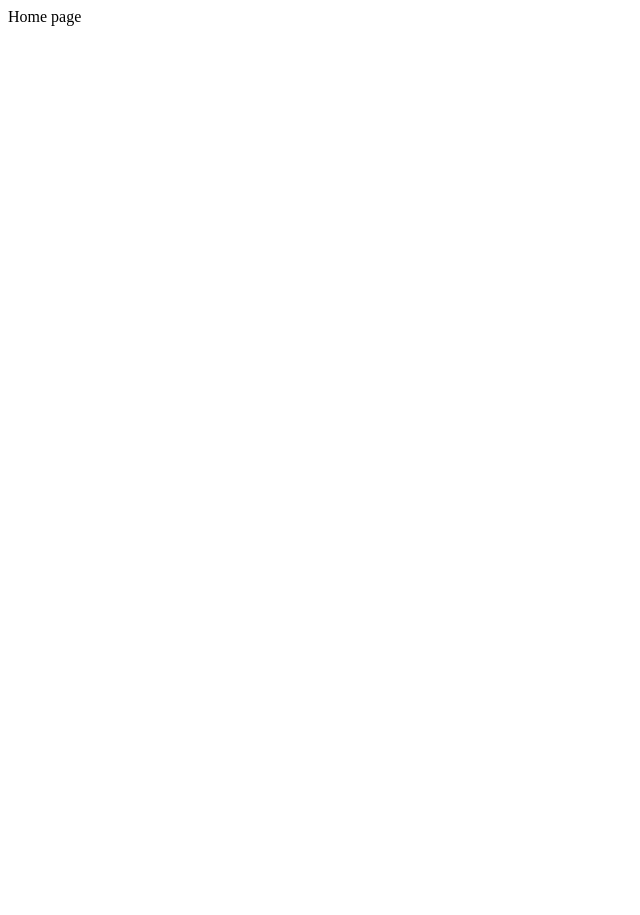
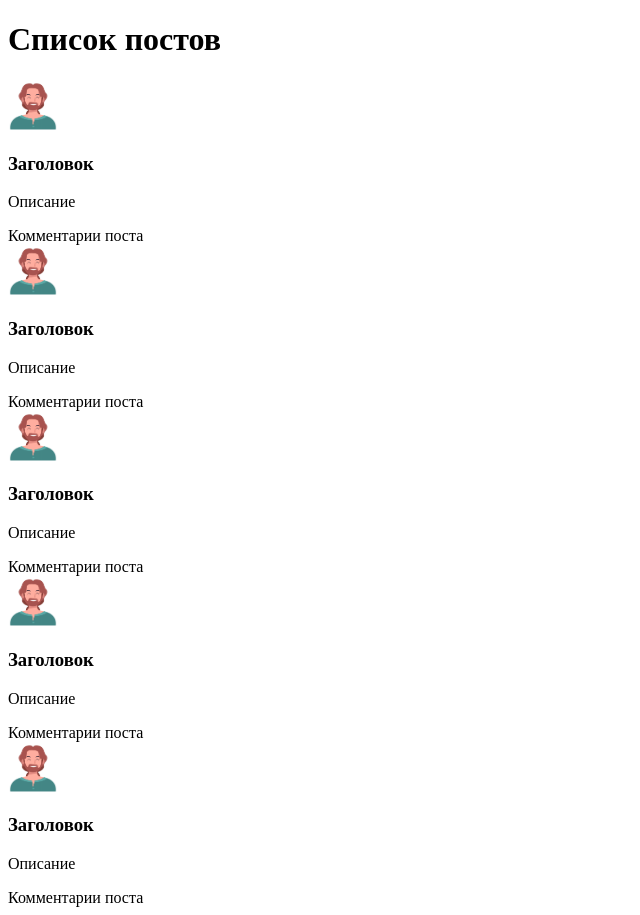
Before and after one commit to michael-leonov/posts-site, a React (Create React App) app: page / in a window 1280 px wide. Shown: the whole page, without its empty margins (0-640 px from the left). Before the commit the page ends 800 px from the top, so only its background shows below. Built offline with nearby package versions, Linux system fonts and the light colour scheme.

Commit message:
add posts list and post template components

```diff
--- /dev/null
+++ b/src/components/post/index.jsx
@@ -0,0 +1,21 @@
+import React from 'react';
+import { Link } from 'react-router-dom';
+import { Col } from 'react-bootstrap';
+import PostComments from './post-comments';
+import UserPlugIcon from '../../assets/static/user-plug.png';
+
+function Post({ id, title, body, userId }) {
+  return (
+    <Col>
+      <Link to={`/users/${userId}`}>
+        <img src={UserPlugIcon} alt='аватар' width={50} height={50} />
+      </Link>
+
+      <h3>{title || 'Заголовок'}</h3>
+      <p>{body || 'Описание'}</p>
+      <PostComments postId={id} />
+    </Col>
+  );
+}
+
+export default Post;
--- /dev/null
+++ b/src/components/post/post-comments/index.jsx
@@ -0,0 +1,7 @@
+import React from 'react';
+
+function PostComments({ postId }) {
+  return <div>Комментарии поста</div>;
+}
+
+export default PostComments;
--- /dev/null
+++ b/src/components/posts-list/index.jsx
@@ -0,0 +1,15 @@
+import React from 'react';
+import { Row } from 'react-bootstrap';
+import Post from '../post';
+
+function PostsList() {
+  return (
+    <Row xs={1}>
+      {Array.from({ length: 5 }, (_v, k) => (
+        <Post key={k} />
+      ))}
+    </Row>
+  );
+}
+
+export default PostsList;
--- a/src/pages/home/index.jsx
+++ b/src/pages/home/index.jsx
@@ -1,7 +1,13 @@
-import React from "react";
+import React from 'react';
+import PostsList from '../../components/posts-list';
 
 function Home() {
-  return <div>Home page</div>;
+  return (
+    <div>
+      <h1>Список постов</h1>
+      <PostsList />
+    </div>
+  );
 }
 
 export default Home;
```
Also changed, not shown: src/assets/static/user-plug.png (added).
